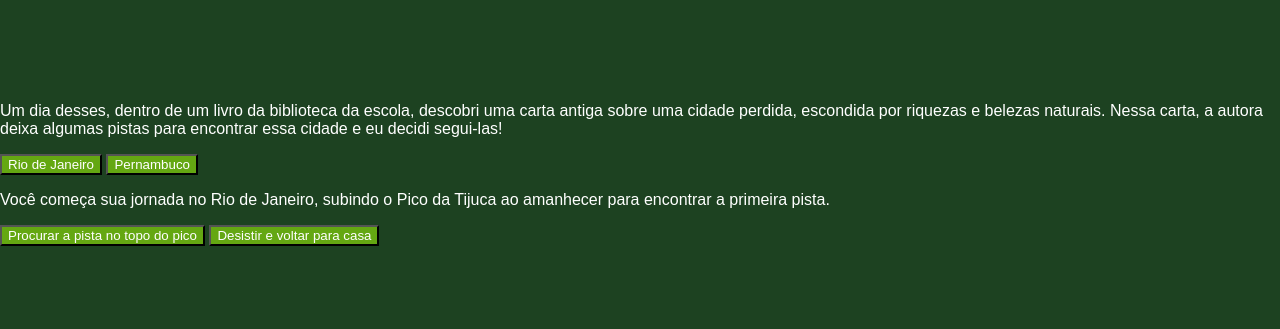
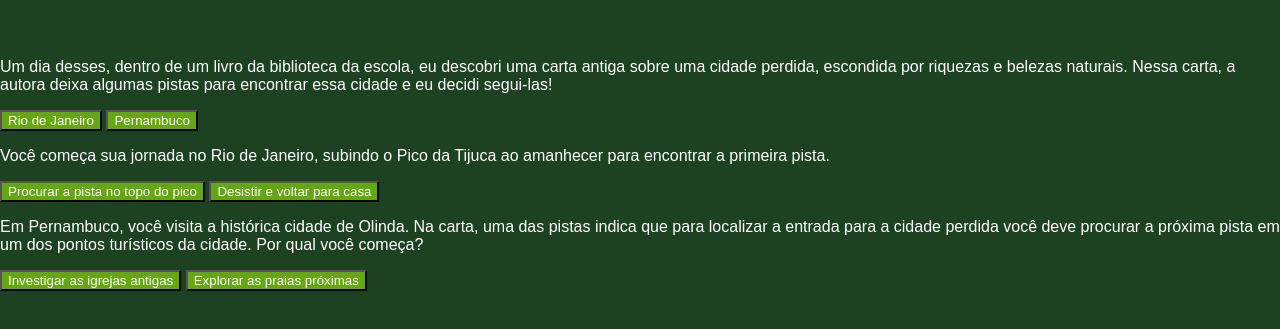
Before and after one commit to raphinharainha/Aventura-, a plain HTML site: page Index.html in a window 1280 px wide. Shown: the part 193-522 px from the top of the page. Drawn offline with Linux system fonts and the light colour scheme; a web font is replaced by a local one.

Commit message:
Update Index.html

```diff
--- a/Index.html
+++ b/Index.html
@@ -15,17 +15,22 @@
 
 </head>
 <body>
-    <main>
-      <div class="passo ativo" id="passo-0">
-        <img src="cenario-passo0.png" alt="">
-        <p>Um dia desses, dentro de um livro da biblioteca da escola, descobri uma carta antiga sobre uma cidade perdida, escondida por riquezas e belezas naturais. Nessa carta, a autora deixa algumas pistas para encontrar essa cidade e eu decidi segui-las!</p>
-        <button class="btn-proximo" data-proximo="1">Rio de Janeiro</button>
-        <button class="btn-proximo" data-proximo="2">Pernambuco</button>
-</div>
+      <main>
+        <div class="passo ativo" id="passo-0">
+            <img src="img/cenario-passo0.png" alt="">
+            <p>Um dia desses, dentro de um livro da biblioteca da escola, eu descobri uma carta antiga sobre uma cidade perdida, escondida por riquezas e belezas naturais. Nessa carta, a autora deixa algumas pistas para encontrar essa cidade e eu decidi segui-las!</p>
+            <button class="btn-proximo" data-proximo="1">Rio de Janeiro</button>
+            <button class="btn-proximo" data-proximo="2">Pernambuco</button>
+        </div>
         <div class="passo" id="passo-1">
             <p>Você começa sua jornada no Rio de Janeiro, subindo o Pico da Tijuca ao amanhecer para encontrar a primeira pista.</p>
             <button class="btn-proximo" data-proximo="3">Procurar a pista no topo do pico</button>
             <button class="btn-proximo" data-proximo="4">Desistir e voltar para casa</button>
+        </div>
+        <div class="passo" id="passo-2">
+            <p>Em Pernambuco, você visita a histórica cidade de Olinda. Na carta, uma das pistas indica que para localizar a entrada para a cidade perdida você deve procurar a próxima pista em um dos pontos turísticos da cidade. Por qual você começa?</p>
+            <button class="btn-proximo" data-proximo="5">Investigar as igrejas antigas</button>
+            <button class="btn-proximo" data-proximo="6">Explorar as praias próximas</button>
         </div>
         </main>
 
```
